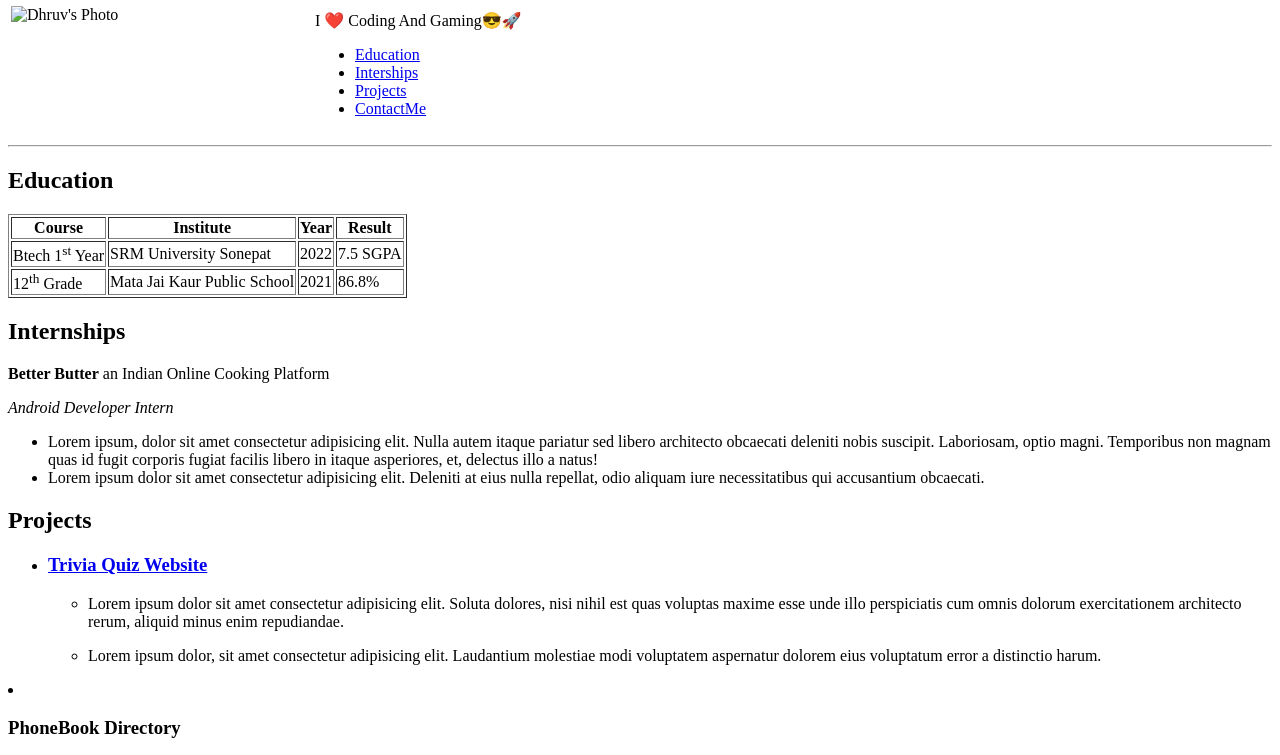
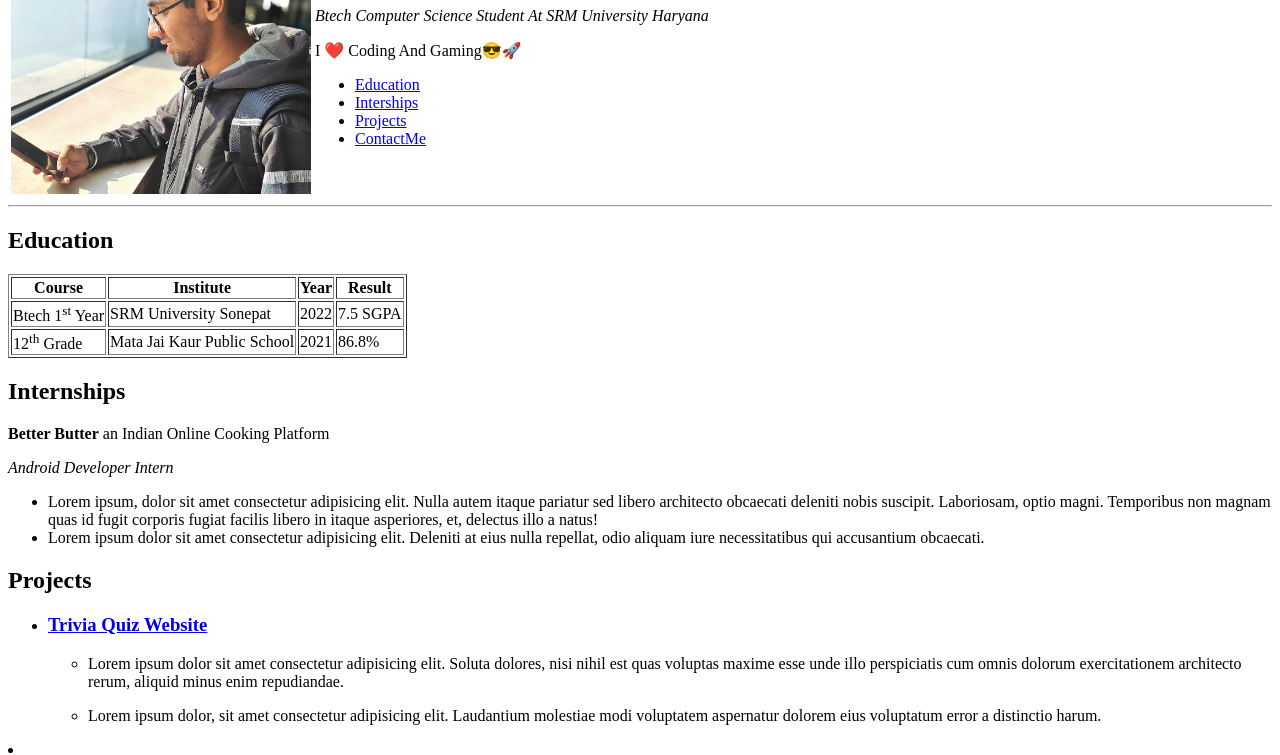
Before and after one commit to DhruvVasisht/Live-Resume, a plain HTML site: page index.html in a window 1280 px wide. Shown: the part 114-869 px from the top of the page. Drawn offline with Linux system fonts and the light colour scheme.

Commit message:
Update index.html

```diff
--- a/index.html
+++ b/index.html
@@ -12,7 +12,7 @@
     <table>
         <tr>
             <td>
-                <img style="float: left;" width="300"width="300" src="Image/My Pic.jpg " alt="Dhruv's Photo">
+                <img style="float: left;" width="300"width="300" src="My Pic.jpg " alt="Dhruv's Photo">
             </td>
             <td>
     <h1>Dhruv Vasisht</h1>
```
